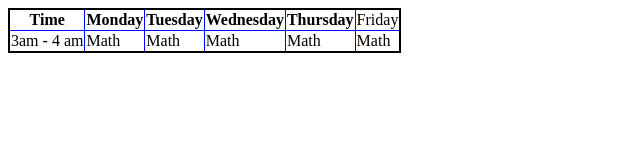
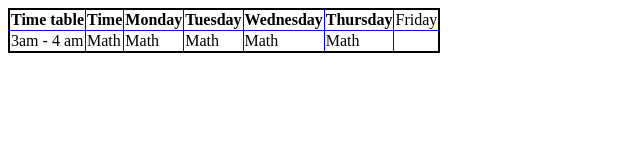
Before and after one commit to skibidigyattohio/lesson05, a plain HTML site: page index.html in a window 1280 px wide. Shown: the whole page, without its empty margins (0-640 px from the left). Drawn offline with Linux system fonts and the light colour scheme.

Commit message:
Update index.html

```diff
--- a/index.html
+++ b/index.html
@@ -6,6 +6,7 @@
     <table style="border: 2px solid black; border-collapse: collapse;>
     <thead>
       <tr>
+        <th style="border: 1px solid blue; border-collapse:collapse">Time table</th>
         <th style="border: 1px solid blue; border-collapse:collapse">Time</th>
         <th style="border: 1px solid blue; border-collapse:collapse">Monday</th>
         <th style="border: 1px solid blue; border-collapse:collapse">Tuesday</th>
```
